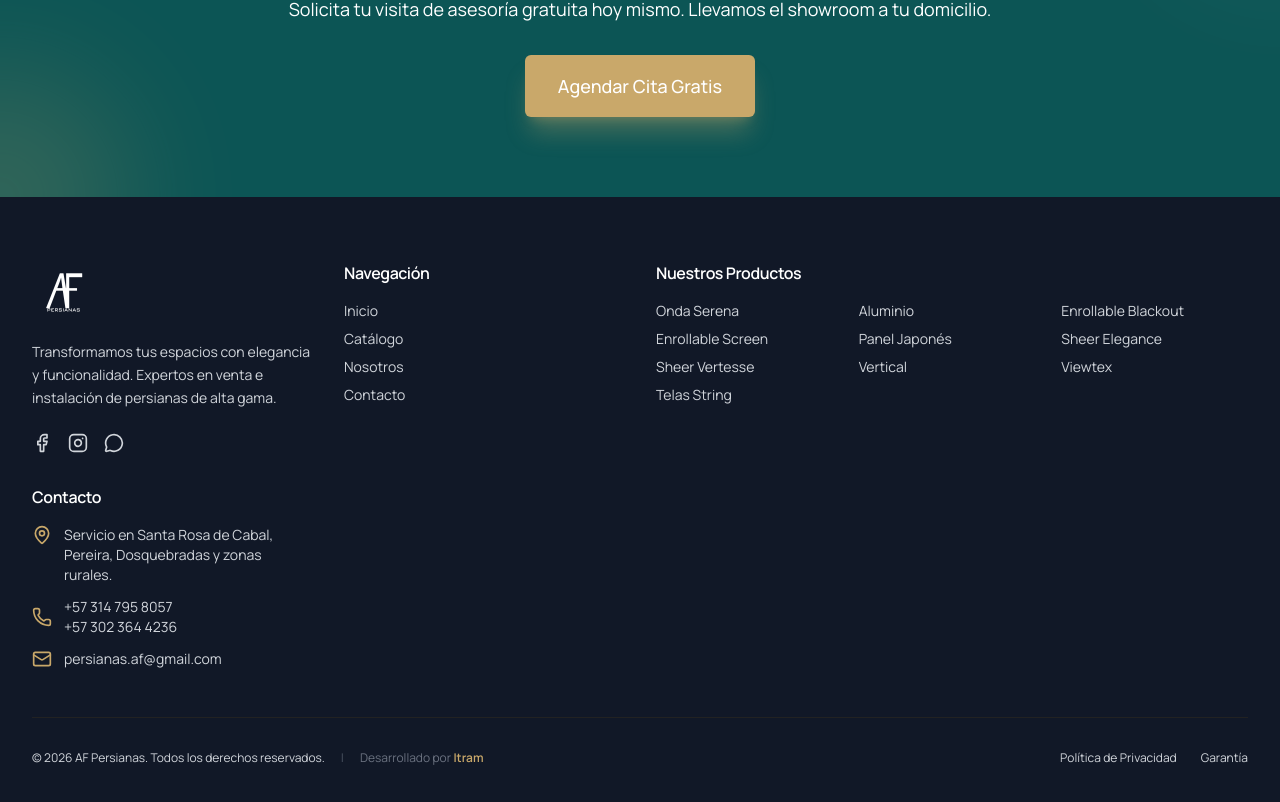
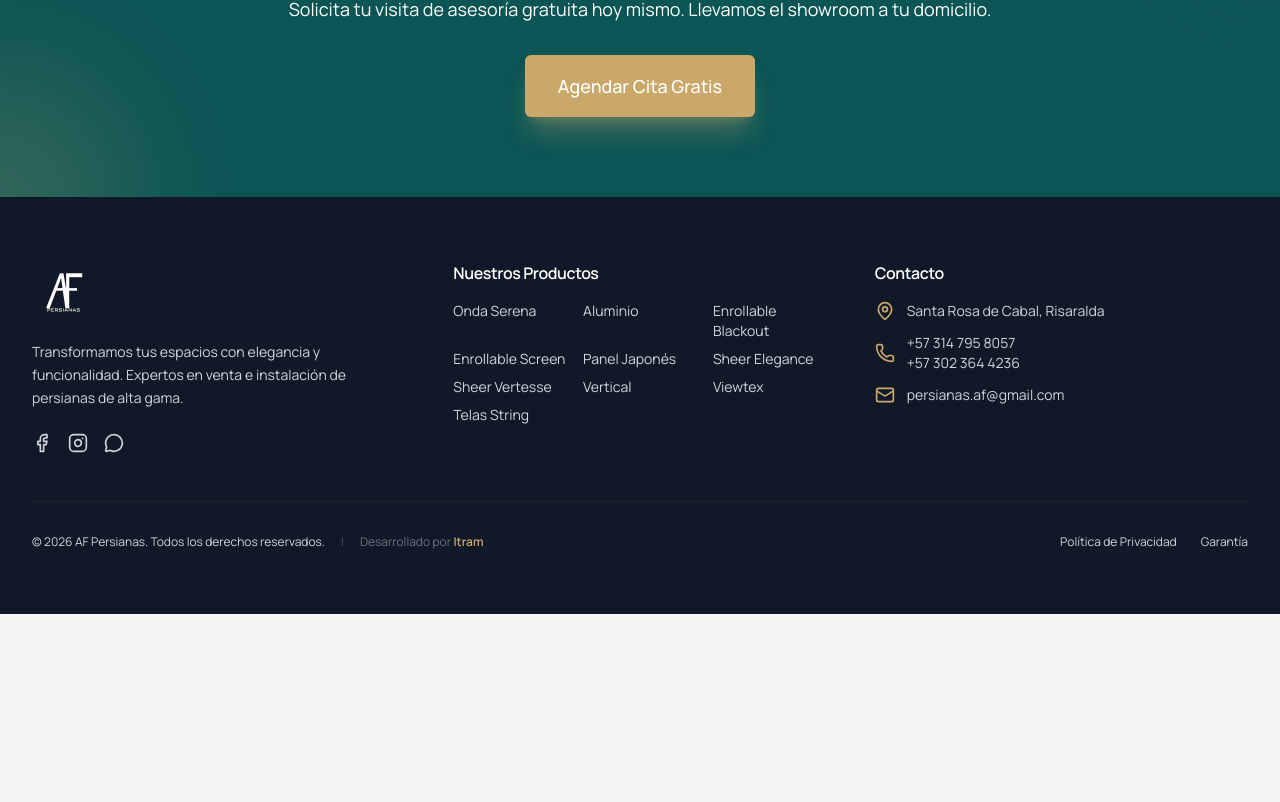
Before and after one commit to afpersianasweb-dev/af-persianas, a React (Vite) app: page / in a window 1280 px wide. Shown: the part 4283-5085 px from the top of the page. After the commit the page ends 4897 px from the top, so only its background shows below. Built offline with nearby package versions, Linux system fonts and the light colour scheme.

Commit message:
refactor: simplificar footer (eliminar navegación redundante y actualizar ubicación a Santa Rosa)

```diff
--- a/src/components/Footer.jsx
+++ b/src/components/Footer.jsx
@@ -6,7 +6,7 @@ const Footer = () => {
     return (
         <footer className="bg-neutral-900 text-neutral-300">
             <div className="max-w-7xl mx-auto px-4 sm:px-6 lg:px-8 py-12 md:py-16">
-                <div className="grid grid-cols-1 md:grid-cols-2 lg:grid-cols-4 gap-8">
+                <div className="grid grid-cols-1 md:grid-cols-3 gap-8 lg:gap-12">
 
                     {/* Brand */}
                     <div className="space-y-4">
@@ -28,19 +28,8 @@ const Footer = () => {
                         </div>
                     </div>
 
-                    {/* Links */}
+                    {/* Catalog */}
                     <div>
-                        <h4 className="text-white font-semibold mb-4">Navegación</h4>
-                        <ul className="space-y-2 text-sm">
-                            <li><Link to="/" className="hover:text-white transition-colors">Inicio</Link></li>
-                            <li><Link to="/catalogo" className="hover:text-white transition-colors">Catálogo</Link></li>
-                            <li><Link to="/nosotros" className="hover:text-white transition-colors">Nosotros</Link></li>
-                            <li><Link to="/contacto" className="hover:text-white transition-colors">Contacto</Link></li>
-                        </ul>
-                    </div>
-
-                    {/* Catalog */}
-                    <div className="lg:col-span-2">
                         <h4 className="text-white font-semibold mb-4 text-center lg:text-left">Nuestros Productos</h4>
                         <div className="grid grid-cols-2 sm:grid-cols-3 gap-x-4 gap-y-2 text-sm">
                             <Link to="/catalogo/cortina-onda-serena" className="hover:text-white transition-colors">Onda Serena</Link>
@@ -62,7 +51,7 @@ const Footer = () => {
                         <ul className="space-y-3 text-sm">
                             <li className="flex items-start">
                                 <MapPin className="w-5 h-5 mr-3 text-secondary shrink-0" />
-                                <span>Servicio en Santa Rosa de Cabal, Pereira, Dosquebradas y zonas rurales.</span>
+                                <span>Santa Rosa de Cabal, Risaralda</span>
                             </li>
                             <li className="flex items-center">
                                 <Phone className="w-5 h-5 mr-3 text-secondary shrink-0" />
```
